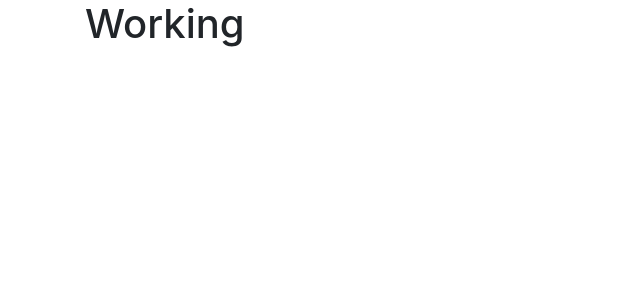
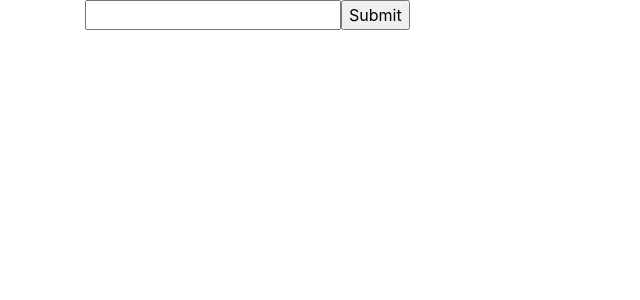
Before and after one commit to stasya0903/MessagerWithReact, a React app: page / in a window 1280 px wide. Shown: the top 300 px of the page, without its empty margins (0-640 px from the left). Built offline with nearby package versions, Linux system fonts and the light colour scheme.

Commit message:
added components for the basic msgs with the bot

```diff
--- a/package.json
+++ b/package.json
@@ -5,7 +5,7 @@
   "main": "index.js",
   "scripts": {
     "start": "webpack --mode development",
-    "server": "webpack-dev-server"
+    "server": "webpack-dev-server --watch"
   },
   "repository": {
     "type": "git",
--- /dev/null
+++ b/src/components/AddMessage.js
@@ -0,0 +1,33 @@
+import React, {Component} from 'react';
+
+export default class AddMessage extends Component{
+    constructor(props) {
+        super(props);
+        this.handleChange = this.handleChange.bind(this);
+        this.handleSubmit = this.handleSubmit.bind(this);
+    }
+
+    handleChange(e){
+        this.props.onChange(e.target.value)
+    }
+    handleSubmit(e){
+
+        this.props.onSubmit();
+        e.preventDefault();
+
+    }
+
+    render() {
+        let newMessage =  this.props.newMessage;
+        return (
+            <div>
+                <form onSubmit={this.handleSubmit}>
+                    <input type="text"
+                           value={newMessage}
+                           onChange={this.handleChange}/>
+                    <input type="submit"/>
+                </form>
+            </div>
+        );
+    }
+}
--- /dev/null
+++ b/src/components/MessageComponent.js
@@ -0,0 +1,10 @@
+import React, {Component} from 'react';
+
+
+export default class MessageComponent extends Component{
+    render() {
+        return (
+            <div className="message">{this.props.user} : {this.props.text}</div>
+        );
+    }
+}
--- a/src/components/Messenger.js
+++ b/src/components/Messenger.js
@@ -1,9 +1,70 @@
 import React, {Component} from 'react';
+import MessageComponent from "./MessageComponent";
+import AddMessage from "./AddMessage";
 
 export default class Messenger extends Component {
+    constructor(props) {
+        super(props);
+        this.state = {
+            messages: [],
+            newMessage: "",
+            user: "currentUser"
+        };
+        this.onSubmitNewMessage = this.onSubmitNewMessage.bind(this);
+        this.onChangeNewMessage = this.onChangeNewMessage.bind(this);
+    }
+
+    componentDidUpdate(prevProps, prevState) {
+        let msgBefore = [...prevState.messages];
+        let msgAfter = [...this.state.messages];
+
+        if(msgAfter.length > 0 && msgBefore.length < msgAfter.length && msgAfter.pop().user !== "bot"){
+
+            setTimeout(() =>
+                    this.setState({
+                        messages: [
+                            ...this.state.messages,
+                            {text: 'Не приставай ко мне, я робот!', user: 'bot'}
+                        ]
+                    }),
+                500);
+
+        }
+
+    }
+
+
+    onSubmitNewMessage() {
+        this.setState({
+            messages: [...this.state.messages , { user: this.state.user, text: this.state.newMessage}],
+            newMessage: ""
+        });
+
+
+    }
+
+    onChangeNewMessage(newMessage){
+        this.setState({
+            newMessage: newMessage
+        })
+    }
+
+
     render() {
+
+        let messageField = this.state.messages.map((message) => {
+            return <MessageComponent text={message.text} key={message.text} user={message.user}/>
+        });
         return (
-            <h1>Working</h1>
+            <div className="messager">
+                {messageField}
+                <AddMessage
+                    newMessage={this.state.newMessage}
+                    onChange={this.onChangeNewMessage}
+                    onSubmit={this.onSubmitNewMessage}
+                />
+            </div>
+
         );
     }
 };
```
